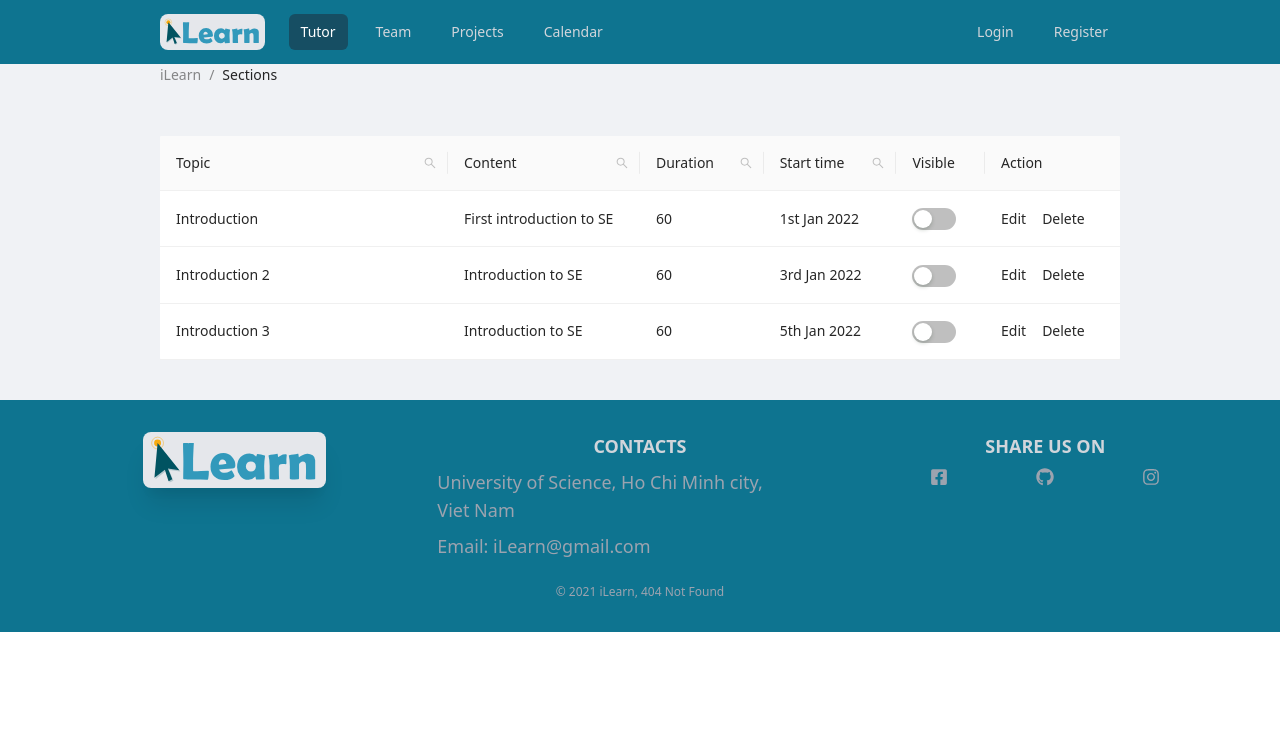
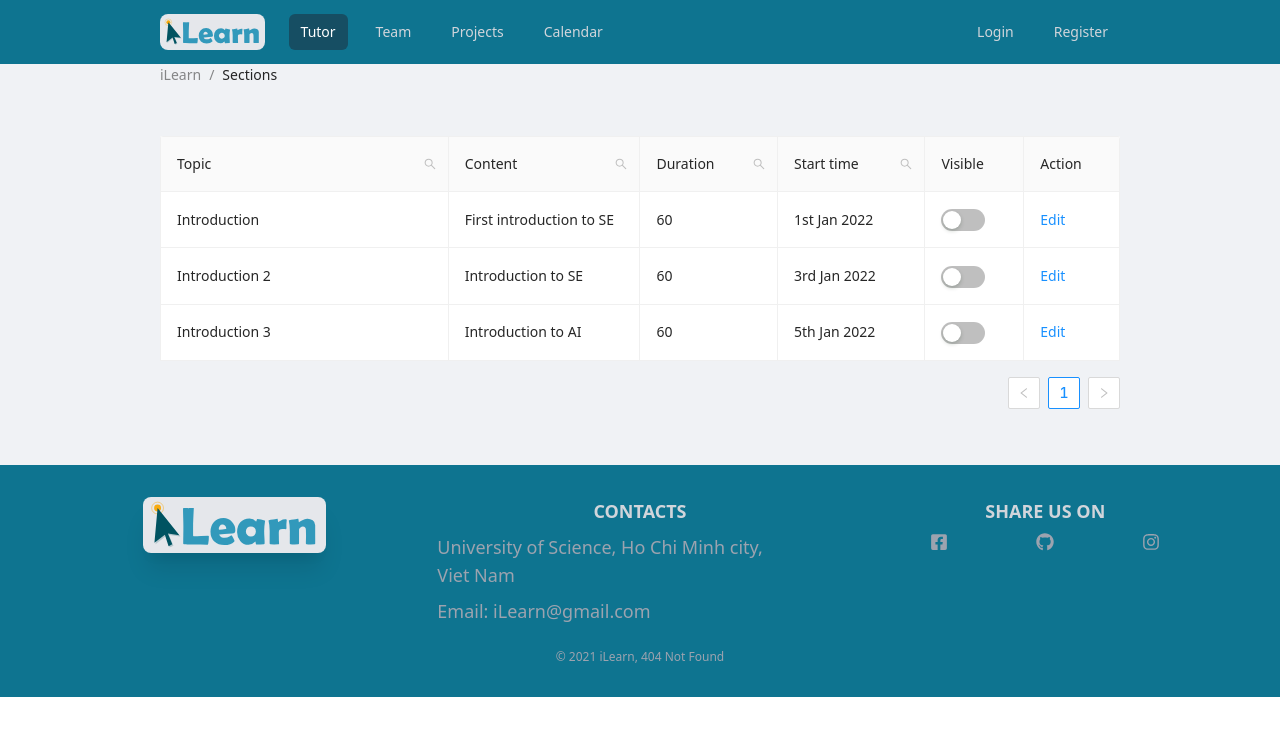
Before and after one commit to txuanson/ilearn, a React (Create React App) app in the folder src/frontend/: page /tutors/course/001/section in a window 1280 px wide. Shown: the top 736 px of the page. Built offline with nearby package versions, Linux system fonts and the light colour scheme; what @tailwindcss/typography would draw is missing.

Commit message:
Add: Edit section

```diff
--- a/src/frontend/src/pages/ListSection.js
+++ b/src/frontend/src/pages/ListSection.js
@@ -3,36 +3,76 @@
 import { Link} from "react-router-dom";
 import {SearchOutlined } from "@ant-design/icons";
 import 'antd/dist/antd.css';
-import { Table, Input, Button, Space, Switch } from 'antd';
+import { Table, Input, InputNumber, Button, Space, Switch, Popconfirm, Form, Typography } from 'antd';
 import Highlighter from 'react-highlight-words';
 
 const { Content} = Layout;
-const data = [
+const section_data = [
     {
       topic: 'Introduction',
       content: 'First introduction to SE',
       duration: 60,
       start_time: '1st Jan 2022',
-      visible: false,
-      section_id: '001'
+      visible: true,
+      section_id: '001',
+      key: 0,
     },
     {
     topic: 'Introduction 2',
     content: 'Introduction to SE',
     duration: 60,
     start_time: '3rd Jan 2022',
-    visible: false,
-    section_id: '002'
+    visible: true,
+    section_id: '002',
+    key: 1,
     },
     {
     topic: 'Introduction 3',
-    content: 'Introduction to SE',
+    content: 'Introduction to AI',
     duration: 60,
     start_time: '5th Jan 2022',
     visible: true,
-    section_id: '003'
+    section_id: '003',
+    key: 2,
     },
   ];
+
+const EditableCell = ({
+  editing,
+  dataIndex,
+  title,
+  inputType,
+  record,
+  index,
+  children,
+  ...restProps
+}) => {
+  const inputNode = inputType === 'number' ? <InputNumber /> : <Input />;
+  return (
+    <td {...restProps}>
+      {editing ? (
+        <Form.Item
+          name={dataIndex}
+          style={{
+            margin: 0,
+          }}
+          rules={[
+            {
+              required: true,
+              message: `Please Input ${title}!`,
+            },
+          ]}
+        >
+          {inputNode}
+        </Form.Item>
+      ) : (
+        children
+      )}
+    </td>
+  );
+};
+
+
 
 export default function ListSection() {
     const [searchText, setsearchText] = useState('');
@@ -41,6 +81,51 @@
         console.log('data', index)
         console.log(`switch to ${checked}`);
     };
+    const [form] = Form.useForm();
+    const [data, setData] = useState(section_data);
+    const [editingKey, setEditingKey] = useState('');
+
+    const isEditing = (record) => record.key === editingKey;
+
+    const edit = (record) => {
+      form.setFieldsValue({
+        topic: '',
+        content: '',
+        duration: '',
+        start_time:'',
+        visible:'',
+        section_id:'',
+        ...record,
+      });
+      setEditingKey(record.key);
+    };
+
+    const cancel = () => {
+      setEditingKey('');
+    };
+
+    const save = async(key) => {
+      try {
+        const row = await form.validateFields();
+        const newData = [...data];
+        const index = newData.findIndex((item) => key === item.key);
+        console.log('index = ', index);
+        console.log(newData)
+        if (index > -1) {
+          const item = newData[index];
+          newData.splice(index, 1, { ...item, ...row });
+          setData(newData);
+          setEditingKey('');
+        } else {
+          newData.push(row);
+          setData(newData);
+          setEditingKey('');
+        }
+      } catch (errInfo) {
+        console.log('Validate Failed:', errInfo);
+      }
+    };
+
 
   const getColumnSearchProps = dataIndex => ({
     filterDropdown: ({ setSelectedKeys, selectedKeys, confirm, clearFilters }) => (
@@ -104,6 +189,7 @@
       dataIndex: 'topic',
       key: 'topic',
       width: '30%',
+      editable: true,
       ...getColumnSearchProps('topic'),
     },
     {
@@ -111,39 +197,85 @@
       dataIndex: 'content',
       key: 'content',
       width: '20%',
+      editable: true,
       ...getColumnSearchProps('content'),
     },
     {
       title: 'Duration',
       dataIndex: 'duration',
       key: 'duration',
+      editable: true,
       ...getColumnSearchProps('duration'),
     },
     {
         title: 'Start time',
         dataIndex: 'start_time',
         key: 'start_time',
+        editable: true,
         ...getColumnSearchProps('start_time'),
     },
     {
         title: 'Visible',
         dataIndex: 'visible',
         key: 'visible',
+        editable: true,
         render: ()=>(
-            <Switch onChange={onChange} defaultChecked={data.visible}  />
+            <Switch onChange={onChange}/>
         )
     },
     {
         title: 'Action',
         key: 'action',
-        render: () => (
-            <Space size="middle">
-                <Link to={`tutors/course/section/edit`}>Edit</Link>
-                <Link to={`tutors/course/section/delete`}>Delete</Link>
-            </Space>
-        ),
+        render: (_, record) => {
+          const editable = isEditing(record);
+          return editable ? (
+            <span>
+              <Button onClick={() => save(record.key)}
+                type="link"> Save
+              </Button>
+              {/* <a
+                href=""
+                onClick={() => save(record.key)}
+                style={{
+                  marginRight: 8,
+                }}
+              >
+                Save
+              </a> */}
+              <Popconfirm title="Sure to cancel?" onConfirm={cancel}>
+                <Button type="link">Cancel</Button>
+              </Popconfirm>
+            </span>
+          ) : (
+            <Typography.Link disabled={editingKey !== ''} onClick={() => edit(record)}>
+              Edit
+            </Typography.Link>
+          );
+        },
+        // render: () => (
+        //     <Space size="middle">
+        //         <Link to={`tutors/course/section/edit`}>Edit</Link>
+        //         <Link to={`tutors/course/section/delete`}>Delete</Link>
+        //     </Space>
+        // ),
     }
   ];
+  const mergedColumns = columns.map((col) => {
+    if (!col.editable) {
+      return col;
+    }
+
+    return {
+      ...col,
+      onCell: (record) => ({
+        record,
+        inputType: col.dataIndex === 'duration' ? 'number' : 'text',
+        dataIndex: col.dataIndex,
+        title: col.title,
+        editing: isEditing(record),
+      }),
+    };
+  });
   return (
       <Layout className="container mx-auto xl:px-40">
           <Breadcrumb style={{ margin: '0 0 10px' }}>
@@ -153,8 +285,23 @@
               <Breadcrumb.Item>Sections</Breadcrumb.Item>
           </Breadcrumb>
           <Content className="my-10">
-                <Table dataSource={data} pagination={false} scroll={{ x: 'fit-content' }} columns={columns}>
-                </Table>
+            <Form form={form} component={false}>
+              <Table
+                components={{
+                  body: {
+                    cell: EditableCell,
+                  },
+                }}
+                bordered
+                dataSource={data}
+                columns={mergedColumns}
+                rowClassName="editable-row"
+                pagination={{
+                  onChange: cancel,
+                }}
+                scroll={{ x: 'fit-content' }}
+              />
+            </Form>
           </Content>
       </Layout>
   );
--- a/src/frontend/src/pages/TutorDashboard/ListCourse.js
+++ b/src/frontend/src/pages/TutorDashboard/ListCourse.js
@@ -6,7 +6,7 @@
 import { listCourse } from "../../api/tutorDashboard";
 import handleErrorApi from "../../utils/handleErrorApi";
 
-export default function ListCourse(data) {
+export default function ListCourse() {
     const [value, setValue] = useState('');
     const [courses, setCourses] = useState([]);
     const [itemsCount, setItemsCount] = useState(0);
```
Lines whose indentation alone changed are shown as unchanged.
